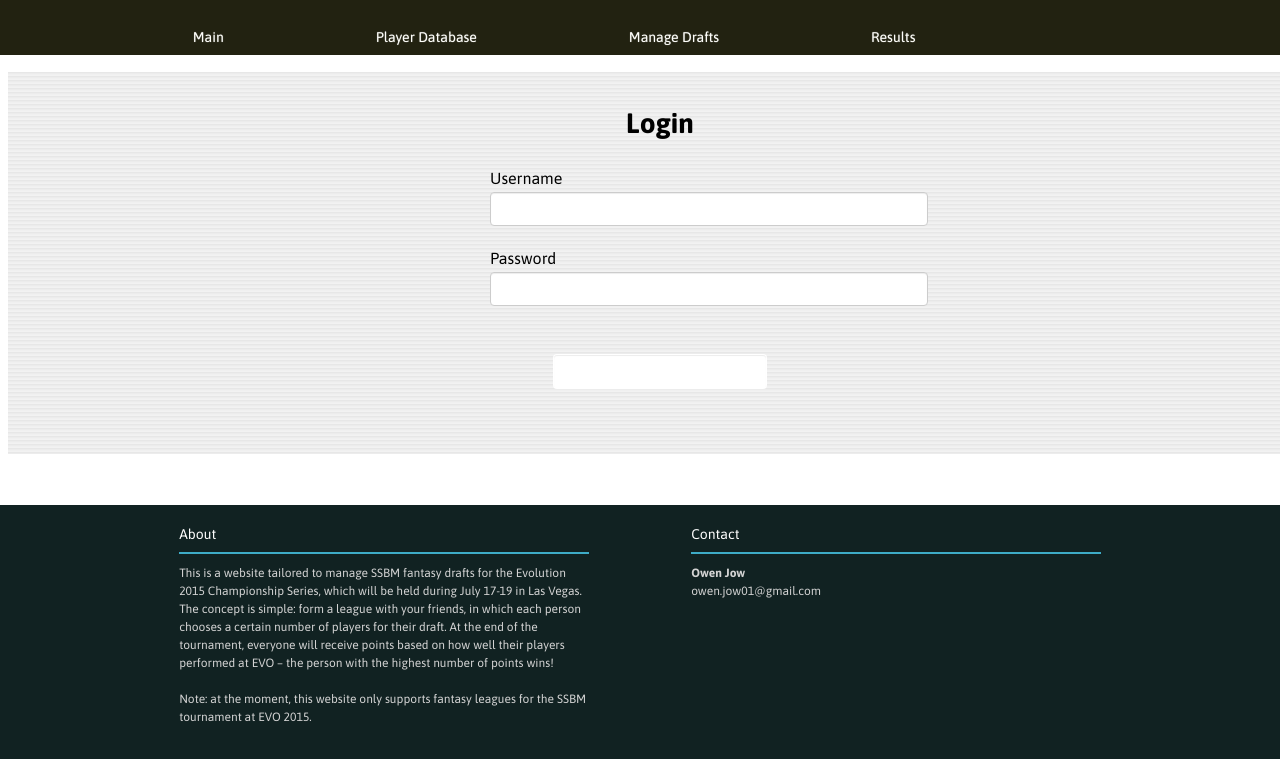
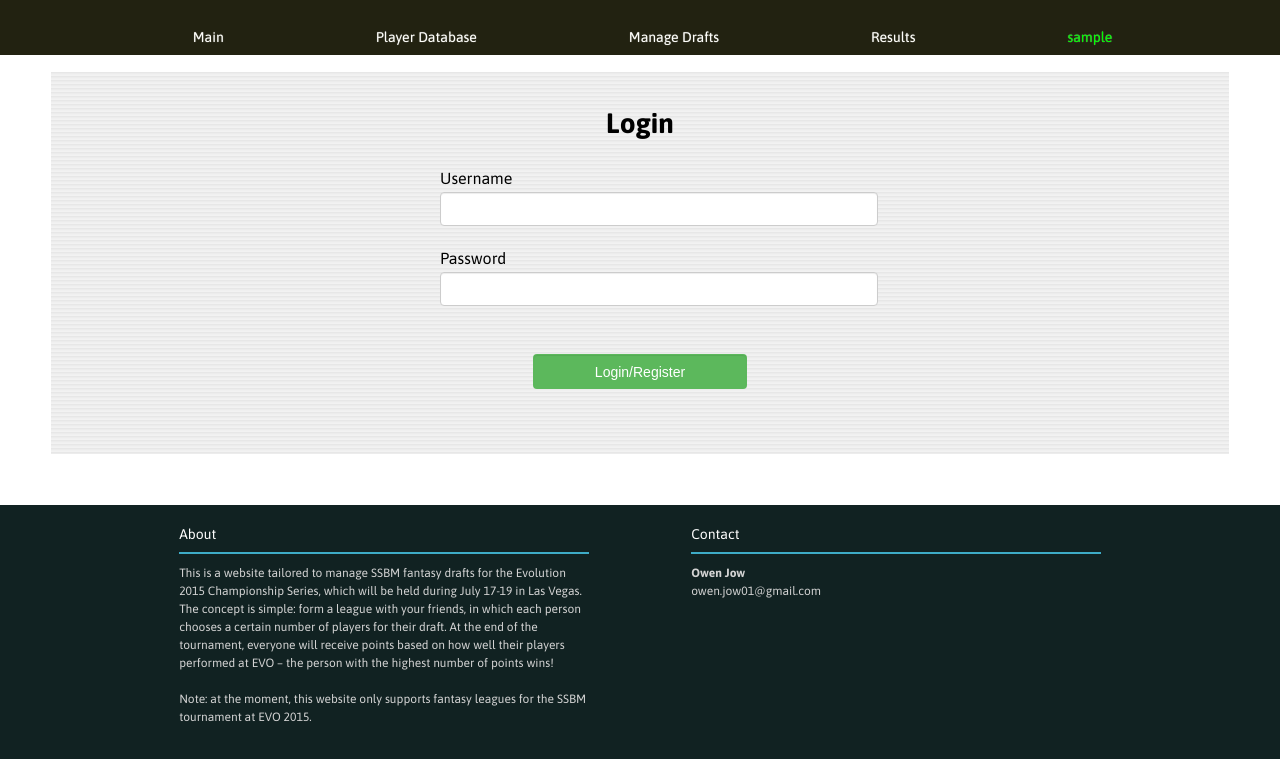
Before and after one commit to ohjay/fantasy-ssbm, a Django app: template fantasy_draft/templates/fantasy_draft/login.html in a window 1280 px wide. Shown: the top 759 px of the page. Run offline with Django 3.2, Linux system fonts and the light colour scheme; the template is opened without the code that fills it, so the values that code supplies are empty; the visitor is signed in with stand-in values (Sample User, id 1).

Commit message:
Fixed user authentication and login pg

```diff
--- a/fantasy_draft/admin.py
+++ b/fantasy_draft/admin.py
@@ -25,4 +25,3 @@ admin.site.register(Draft, DraftAdmin)
 admin.site.register(Tournament)
 admin.site.register(TournamentResult)
 admin.site.register(Pool)
-admin.site.register(User)
--- a/fantasy_draft/models.py
+++ b/fantasy_draft/models.py
@@ -1,4 +1,5 @@
 from django.db import models
+from django.contrib.auth.models import User
 
 class League(models.Model):
     name = models.CharField(max_length=30) # a name for this league (could be anything)
@@ -36,11 +37,6 @@ class Player(models.Model):
     def __str__(self):
         return self.tag
 
-class User(models.Model):
-    name = models.CharField(max_length=30) # the user's irl name
-    def __str__(self):
-        return self.name
-
 class Draft(models.Model):
     league = models.ForeignKey(League) # there are many drafts for one league
     user = models.ForeignKey(User) # the user associated with this draft
--- a/fantasy_draft/static/fantasy_draft/css/header_style.css
+++ b/fantasy_draft/static/fantasy_draft/css/header_style.css
@@ -1,3 +1,7 @@
+#uname {
+    color: #00ff00;
+}
+
 #header-wrapper {
     background: #221;
     font-family: 'Asap', sans-serif;
--- a/fantasy_draft/static/fantasy_draft/css/login.css
+++ b/fantasy_draft/static/fantasy_draft/css/login.css
@@ -6,7 +6,7 @@
 }
 
 #login-form {
-	width: 340px;
+	width: 400px;
 	margin: 30px auto;
 }
 
@@ -15,14 +15,6 @@
 	display: block;
 	text-align: center;
 	margin-top: 15px;
-}
-
-.register-container {
-	text-align: center;
-}
-
-.register {
-	font-weight: bold;
 }
 
 input {
@@ -66,3 +58,9 @@ input[type="submit"] {
 	margin: 25px auto;
 	display: block;
 }
+
+.btn-green {
+	color: #fff;
+	background-color: #5cb85c;
+	border-color: #4cae4c;
+}
--- a/fantasy_draft/static/fantasy_draft/css/main_style.css
+++ b/fantasy_draft/static/fantasy_draft/css/main_style.css
@@ -20,15 +20,12 @@ li a {
 }
 
 #main-content-wrapper .content-container {
-	width: 100%;
+	width: 90%;
 	margin: 72px auto 20px auto;
 	background-image: url("../images/shl.png");
 	padding: 35px 20px;
 	overflow: auto;
-}
-
-#main-content-wrapper .content-container {
-	font-family: 'Asap', sans-serif;
+    font-family: 'Asap', sans-serif;
 }
 
 .center-text {
--- a/fantasy_draft/templates/fantasy_draft/header_footer.html
+++ b/fantasy_draft/templates/fantasy_draft/header_footer.html
@@ -46,10 +46,10 @@
                     <a href="{% url 'fantasy_draft:results' %}">Results</a>
                 </li>
                 <li class="header-section pull-right">
-                    {% if request.user.is_authenticated %}
-                    <a href="#">{{ user.name }}</a>
+                    {% if user.is_authenticated %}
+                    <a href="#" id="uname">{{ user.username }}</a>
                     {% else %}
-                    <a href="{% url 'fantasy_draft:login' %}">Login</a>
+                    <a href="{% url 'fantasy_draft:loginreg' %}">Login</a>
                     {% endif %}
                 </li>
             </ul>
--- a/fantasy_draft/templates/fantasy_draft/login.html
+++ b/fantasy_draft/templates/fantasy_draft/login.html
@@ -12,15 +12,15 @@
 <div class="content-container">
     <span class="login">Login</span>
     {% if incorrect_log_in %}
-        <span class="error">Password is incorrect</span>
+        <span class="error">Password is incorrect!</span>
     {% endif %}
-    <form id="login-form" method="post" action="/login/">
+    <form id="login-form" method="post" action="/user_login/">
         {% csrf_token %}
         Username <input type="text" name="username" value="" size="50" />
         <br />
         Password <input type="password" name="password" value="" size="50" />
         <br />
-        <input type="submit" class="btn-green" value="Login" />
+        <input type="submit" class="btn-green" value="Login/Register" />
     </form>
 </div>
 {% endblock %}
--- a/fantasy_draft/urls.py
+++ b/fantasy_draft/urls.py
@@ -20,6 +20,6 @@ urlpatterns = [
     url(r'^drafts/$', views.drafts, name='drafts'),
     # ex: /fantasy_draft/results
     url(r'^results/$', views.results, name='results'),
-    # ex: /fantasy_draft/login
-    url(r'^login/$', views.login, name='login'),
+    # ex: /fantasy_draft/loginreg
+    url(r'^loginreg/$', views.loginreg, name='loginreg'),
 ]
--- a/website/urls.py
+++ b/website/urls.py
@@ -8,4 +8,5 @@ urlpatterns = patterns('',
 
     url(r'^fantasy_draft/', include('fantasy_draft.urls', namespace='fantasy_draft')),
     url(r'^admin/', include(admin.site.urls)),
+    url(r'^user_login/$', 'fantasy_draft.views.user_login', name='user_login'),
 )
```
Also changed, not shown: fantasy_draft/views.py (+25 -6 lines).
